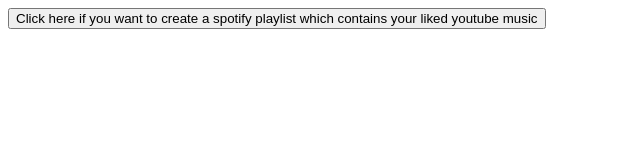
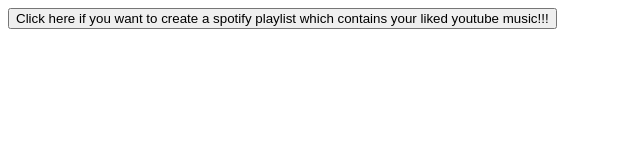
Before and after one commit to Titi-layo/Youtube-Spotify, a website: page public/index.html in a window 1280 px wide. Shown: the full height of the page, 0-640 px from the left. Drawn offline with Linux system fonts and the light colour scheme.

```diff
--- a/public/index.html
+++ b/public/index.html
@@ -9,7 +9,7 @@
 <body>
   <div>
     <form action='/' method='get'>
-      <input type="submit" value = "Click here if you want to create a spotify playlist which contains your liked youtube music"/>
+      <input type="submit" value = "Click here if you want to create a spotify playlist which contains your liked youtube music!!!"/>
     </form>
   </div>
 </body>
```
Also changed, not shown: 1 other file.
